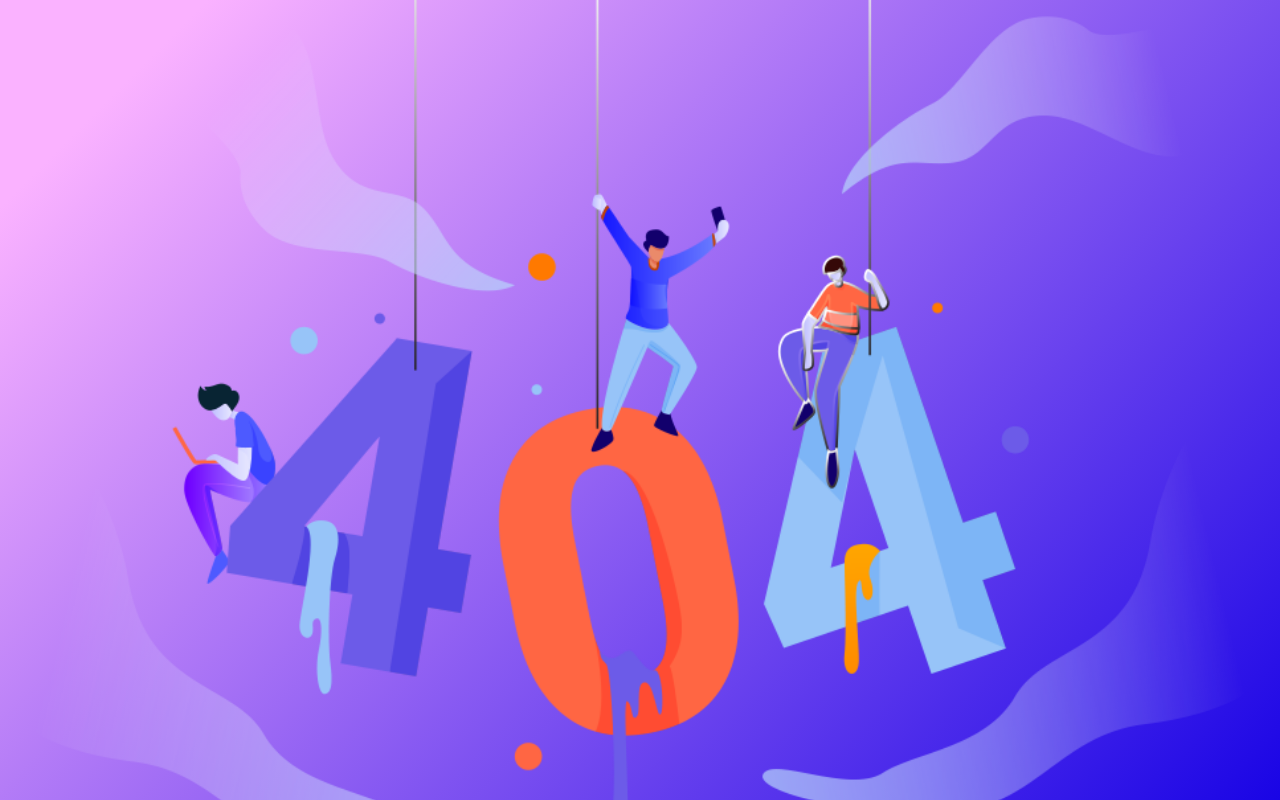
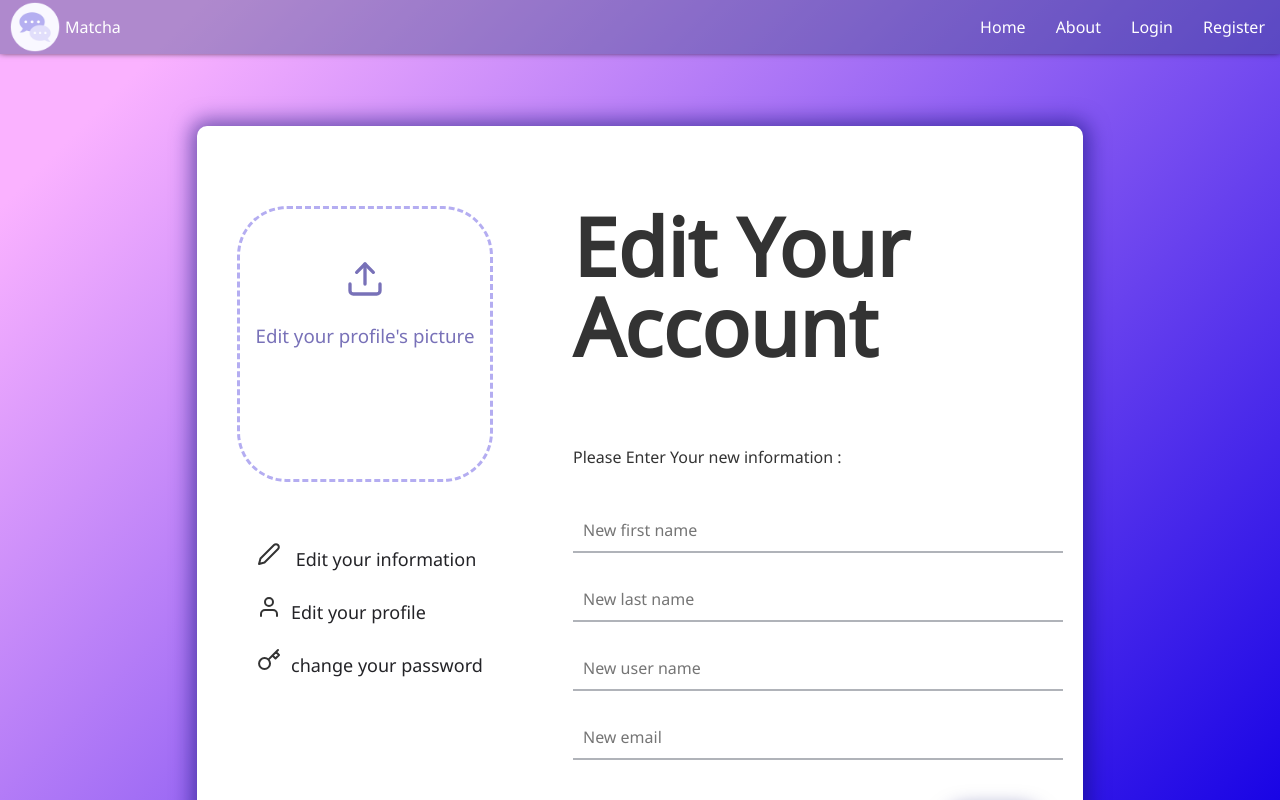
Before and after one commit to khaoulazouggar/matcha-1337, a React (Create React App) app in the folder client/: page /edit in a window 1280 px wide. Shown: the top 800 px of the page. Built offline with nearby package versions, Linux system fonts and the light colour scheme.

Commit message:
starting the front of the edit account

```diff
--- a/client/src/App.js
+++ b/client/src/App.js
@@ -5,6 +5,7 @@ import Login from "./views/Auth/login";
 import Register from "./views/Auth/register";
 import About from "./views/pages/about";
 import Home from "./views/pages/home";
+import Edit from "./views/pages/edit";
 import Error from "./Components/error";
 import Fgpass from "./views/Auth/fgpass";
 import { BrowserRouter as Router, Switch, Route } from "react-router-dom";
@@ -33,6 +34,8 @@ function App() {
 
           <Route path="/changepass/:token" component={Changepass} />
 
+          <Route path="/edit"> <Edit/><Navbar/> </Route>
+
           <Route path="/steps"> <Steps/><Navbar/> </Route>
 
           <Route path="*" component={Error} />
--- /dev/null
+++ b/client/src/css/edit.css
@@ -0,0 +1,32 @@
+.edit-pic{
+    border: 3px dashed #b4adf1;
+    border-radius: 50px;
+    position: relative;
+    width: 250px;
+    margin: 40px;
+    margin-top: 80px;
+    height: 270px;
+}
+
+.file{
+    position: absolute;
+    width: 100%;
+  height: 100%;
+  outline: none;
+  cursor: pointer;
+  opacity: 0;
+}
+
+.edit{
+  margin-left: 60px;
+  margin-top: 60px;
+  font-size: 18px;
+}
+
+.edit-child{
+cursor: pointer;
+color: #232327;
+}
+.edit-child:hover{
+  color: #7971b8;
+}
--- /dev/null
+++ b/client/src/views/pages/edit.js
@@ -0,0 +1,87 @@
+import React from "react"
+import "../../css/edit.css"
+import {Upload} from "react-feather"
+import {Edit2} from "react-feather"
+import {Key} from "react-feather"
+import {User} from "react-feather"
+
+
+
+function Edit (){
+    return (
+        <div className="box-form">
+        <div className="left-edit">
+            <div className="edit-pic">
+                <input className="file" type="file" accept="image/*"/>
+                <div className="drag-text"><Upload style={{paddingTop: "50px"}} size={40}/>
+                  <h3> Edit your profile's picture</h3>
+                </div>
+            </div>
+            <div className="edit">
+              <Edit2 style={{marginRight: "10px"}}/><span className="edit-child">  Edit your information</span>
+              <br/> <br/>
+              <User style={{marginRight: "10px"}}/><span className="edit-child">Edit your profile</span>
+              <br/> <br/>
+              <Key style={{marginRight: "10px"}}/><span className="edit-child">change your password</span>
+            </div>
+        </div>
+        <div className="right">
+          <h1>Edit Your Account</h1>
+          <br />
+          <br />
+          <p>Please Enter Your new information :</p>
+          <div className="inputs">
+          <input
+            className="inpt"
+            type="text"
+            placeholder="New first name"
+            // value={firstname}
+            // onChange={(e) => {
+            //   setfirstname(e.target.value);
+            // }}
+          />
+          {/* <span className="errors">{errfirstname}</span> */}
+          <br />
+          <input
+            className="inpt"
+            type="text"
+            placeholder="New last name"
+            // value={lastname}
+            // onChange={(e) => {
+            //   setlastname(e.target.value);
+            // }}
+          />
+          {/* <span className="errors">{errlastname}</span> <br /> */}
+          <input
+            className="inpt"
+            type="text"
+            placeholder="New user name"
+            // value={username}
+            // onChange={(e) => {
+            //   setusername(e.target.value);
+            // }}
+          />
+          {/* <span className="errors">{errusername}</span> */}
+          <br />
+          <input
+            className="inpt"
+            type="email"
+            placeholder="New email"
+            // value={email}
+            // onChange={(e) => {
+            //   setemail(e.target.value);
+            // }}
+          />
+          {/* <span className="errors">{erremail}</span> */}
+          </div>
+          <br />
+          <br />
+          <button className="btn" onClick>
+            Edit
+          </button>
+          <br />
+        </div>
+      </div>
+    )
+}
+export default Edit;
```
Also changed, not shown: 2 other files (tests, documents, lock files or other folders).
